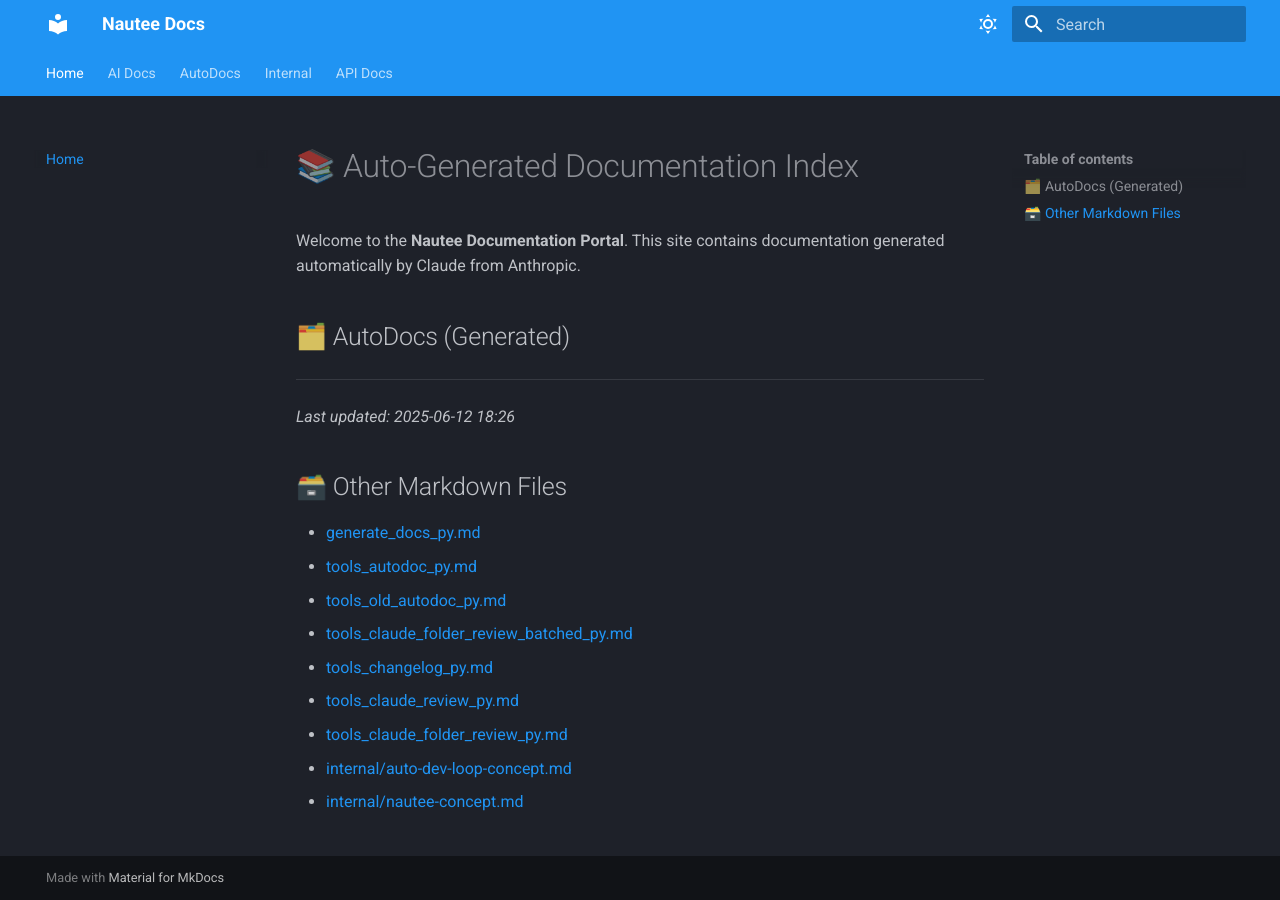
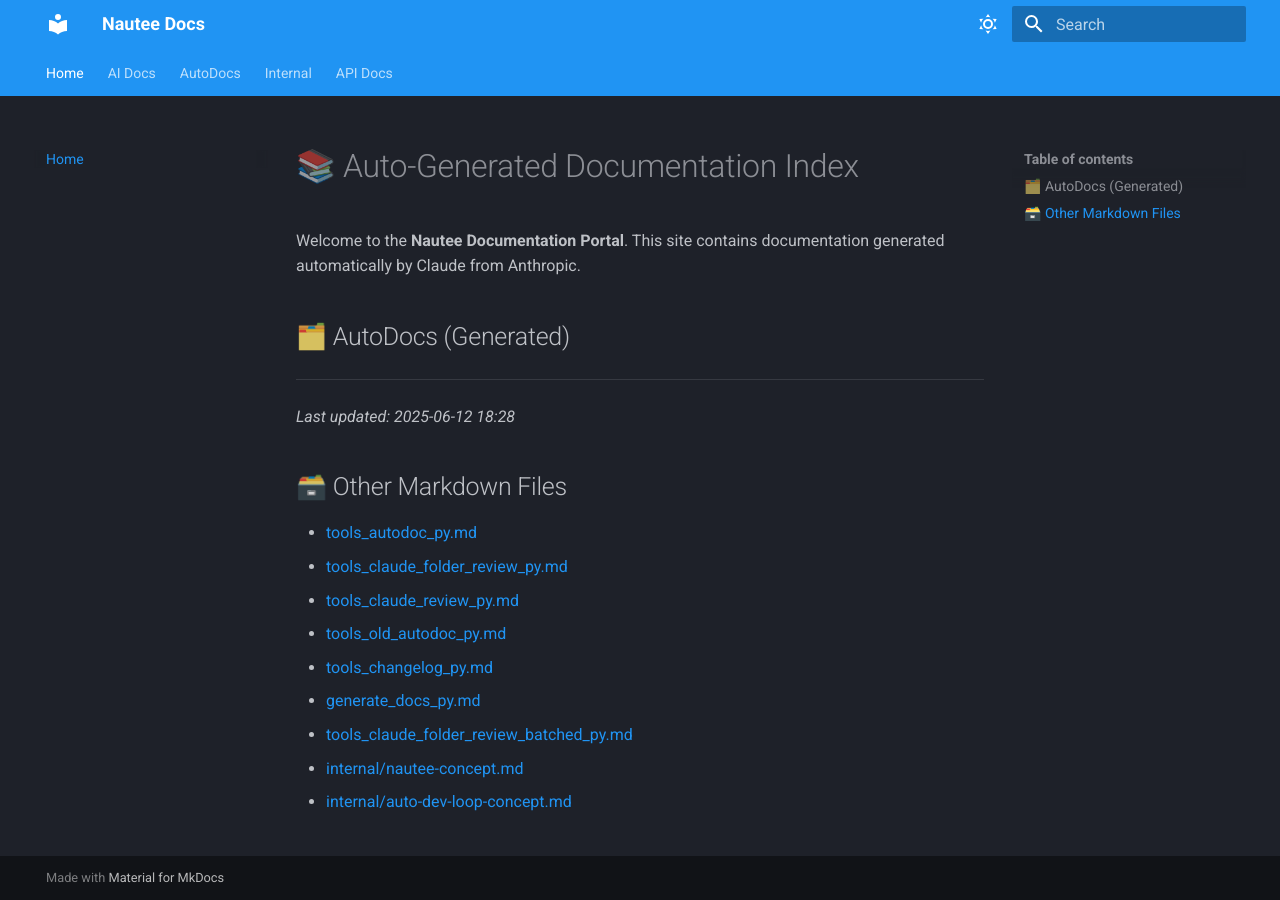
Before and after one commit to 48Nauts-Operator/nautee, an MkDocs documentation site: the page built from docs/index.md, in a window 1280 px wide. Built offline with MkDocs 1.6.1 and Material for MkDocs 9.7.7, drawn with Linux system fonts in a browser that asks for light colours.

```diff
--- a/docs/index.md
+++ b/docs/index.md
@@ -7,16 +7,16 @@ Welcome to the **Nautee Documentation Portal**. This site contains documentation
 
 ---
 
-_Last updated: 2025-06-12 18:26_
+_Last updated: 2025-06-12 18:28_
 
 ## 🗃️ Other Markdown Files
 
+- [tools_autodoc_py.md](tools_autodoc_py.md)
+- [tools_claude_folder_review_py.md](tools_claude_folder_review_py.md)
+- [tools_claude_review_py.md](tools_claude_review_py.md)
+- [tools_old_autodoc_py.md](tools_old_autodoc_py.md)
+- [tools_changelog_py.md](tools_changelog_py.md)
 - [generate_docs_py.md](generate_docs_py.md)
-- [tools_autodoc_py.md](tools_autodoc_py.md)
-- [tools_old_autodoc_py.md](tools_old_autodoc_py.md)
 - [tools_claude_folder_review_batched_py.md](tools_claude_folder_review_batched_py.md)
-- [tools_changelog_py.md](tools_changelog_py.md)
-- [tools_claude_review_py.md](tools_claude_review_py.md)
-- [tools_claude_folder_review_py.md](tools_claude_folder_review_py.md)
+- [internal/nautee-concept.md](internal/nautee-concept.md)
 - [internal/auto-dev-loop-concept.md](internal/auto-dev-loop-concept.md)
-- [internal/nautee-concept.md](internal/nautee-concept.md)
```
